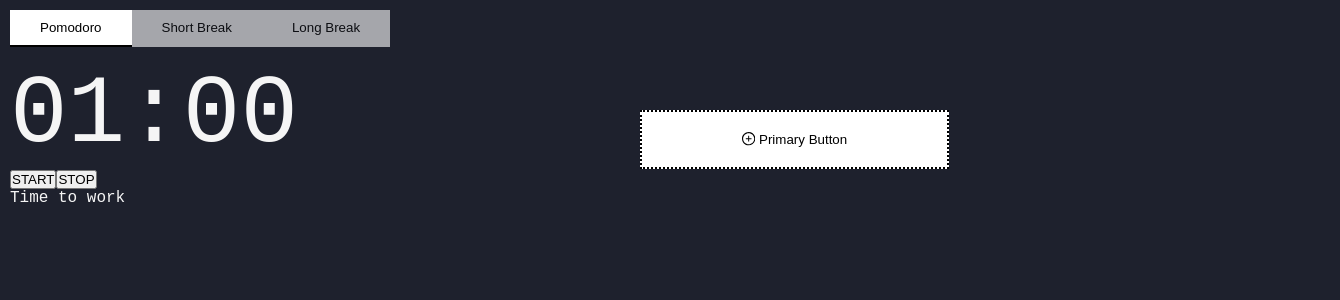
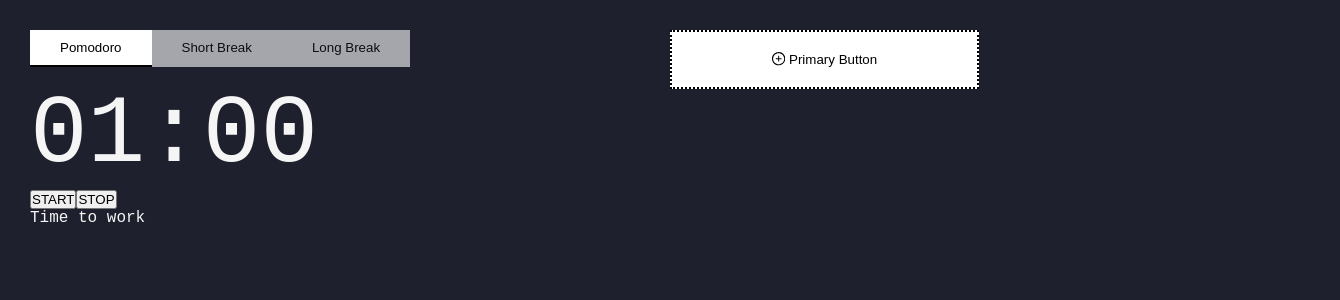
Before and after one commit to Shivani-kumari/Pomodoro, a React (Create React App) app: page / in a window 1280 px wide. Shown: the top 300 px of the page, 1340 px wide, since content can reach past the window. Built offline with nearby package versions, Linux system fonts and the light colour scheme.

Commit message:
fix ui issue

```diff
--- a/src/App.js
+++ b/src/App.js
@@ -5,8 +5,8 @@
 import PromodoraTasks from './PomodoraTasks'
 export default function App() {
   return (
-   <div style={{width : "100%"}}>
-   <div style={{width:"50%", height: "100px" ,float: "left" ,paddingLeft:'10px' ,paddingTop:'10px'}}>
+   <div style={{width : "100%",padding:'30px'}}>
+   <div style={{width:"50%", height: "100px" ,float: "left" }}>
    <Promodora/>
    </div>
 
--- a/src/pomodoraComponents/TaskForm.js
+++ b/src/pomodoraComponents/TaskForm.js
@@ -118,7 +118,7 @@
                 <br/>
                 {editItem !== null && <DeleteButton onClick={()=>removeTask(editItem.id)}>Delete</DeleteButton>}
                 <CancelButton onClick={clickClose}>Cancel</CancelButton>
-                <SaveButton onClick={handleSubmit}>Save</SaveButton>
+                <SaveButton onClick={handleSubmit} disabled={title == ""}>Save</SaveButton>
 
             </Card>
             }
```
